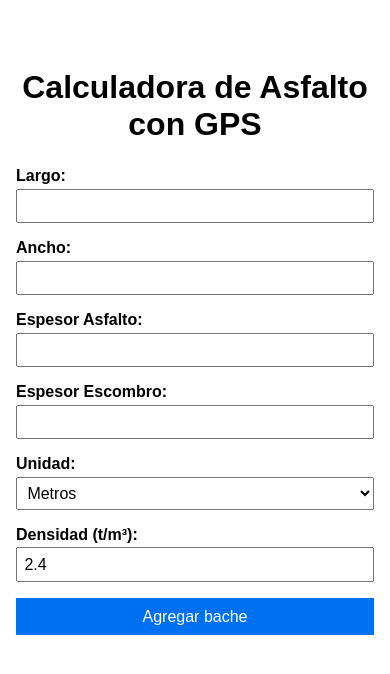
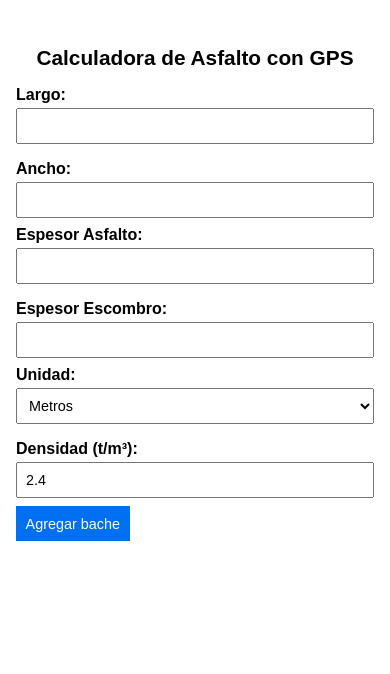
Before and after one commit to OmegaMCCesar/sass-arq-cess-app, a React (Create React App) app: page / in a window 390 px wide. Shown: the top 674 px of the page. Built offline with nearby package versions, Linux system fonts and the light colour scheme.

Commit message:
add more data table

```diff
--- a/public/index.html
+++ b/public/index.html
@@ -1,5 +1,5 @@
 <!DOCTYPE html>
-<html lang="en">
+<html lang="es">
   <head>
     <meta charset="utf-8" />
     <link rel="icon" href="%PUBLIC_URL%/favicon.ico" />
--- a/src/App.js
+++ b/src/App.js
@@ -149,6 +149,7 @@ export default function App() {
       </form>
 
       {baches.length > 0 && (
+        <div className={styles.tableWrapper}>
         <table className={styles.table}>
           <thead>
             <tr>
@@ -183,6 +184,7 @@ export default function App() {
             </tr>
           </tfoot>
         </table>
+        </div>
       )}
     </div>
   );
--- a/src/App.module.css
+++ b/src/App.module.css
@@ -1,31 +1,140 @@
 .container {
-  max-width: 700px;
-  margin: 2rem auto;
+  max-width: 100%;
+  margin: 1rem auto;
   padding: 1rem;
   font-family: Arial, sans-serif;
 }
-.title { text-align: center; margin-bottom: 1.5rem; }
-.form { display: flex; flex-direction: column; gap: 1rem; }
-.row { display: flex; flex-wrap: wrap; gap: 1rem; }
-label { flex: 1 1 45%; display: flex; flex-direction: column; font-weight: bold; }
-input, select { padding: 0.4rem; font-size: 1rem; margin-top: 0.2rem; }
+
+.title {
+  text-align: center;
+  margin-bottom: 1rem;
+  font-size: 1.5rem;
+}
+
+.form {
+  display: flex;
+  flex-direction: column;
+  gap: 1rem;
+}
+
+.row {
+  display: flex;
+  gap: 1rem;
+  flex-wrap: wrap;
+}
+
+label {
+  flex: 1 1 45%;
+  display: flex;
+  flex-direction: column;
+  font-weight: bold;
+}
+
+input, select {
+  padding: 0.5rem;
+  font-size: 1rem;
+  margin-top: 0.25rem;
+}
+
 .button {
-  padding: 0.6rem; font-size: 1rem; background-color: #0070f3;
-  color: white; border: none; cursor: pointer;
+  padding: 0.6rem;
+  font-size: 1rem;
+  background-color: #0070f3;
+  color: white;
+  border: none;
+  cursor: pointer;
+  align-self: flex-start;
 }
-.button:hover { background-color: #005bb5; }
-.warning { color: #c0392b; font-size: 0.9rem; }
+
+.button:hover {
+  background-color: #005bb5;
+}
+
+.warning {
+  color: #c0392b;
+  font-size: 0.9rem;
+}
+
+/* Ajustes para tabla */
+.tableWrapper {
+  width: 100%;
+  overflow-x: auto;
+  margin-top: 2rem;
+}
+
 .table {
-  width: 100%; border-collapse: collapse; margin-top: 2rem;
+  width: 100%;
+  border-collapse: collapse;
+  min-width: 600px;
 }
+
 .table th, .table td {
-  border: 1px solid #ccc; padding: 0.5rem; text-align: center;
+  border: 1px solid #ccc;
+  padding: 0.5rem;
+  text-align: center;
+  vertical-align: top;
+  font-size: 0.9rem;
 }
+
+.table th {
+  background-color: #f4f4f4;
+  font-weight: bold;
+}
+
 .table tfoot td {
-  background-color: #eaeaea; font-weight: bold;
+  background-color: #eaeaea;
+  font-weight: bold;
 }
+
 .delete {
-  background: #e74c3c; color: white; border: none;
-  padding: 0.2rem 0.4rem; cursor: pointer; border-radius: 4px;
+  background: #e74c3c;
+  color: white;
+  border: none;
+  padding: 0.2rem 0.4rem;
+  cursor: pointer;
+  border-radius: 4px;
 }
-.delete:hover { background: #c0392b; }
+.delete:hover {
+  background: #c0392b;
+}
+
+/* Media queries para pantallas pequeñas */
+@media (max-width: 768px) {
+  .title {
+    font-size: 1.3rem;
+  }
+  .row {
+    flex-direction: column;
+  }
+  label {
+    flex: 1 1 100%;
+  }
+  .table {
+    font-size: 0.8rem;
+  }
+}
+
+@media (max-width: 480px) {
+  .form {
+    gap: 0.5rem;
+  }
+  input, select, .button {
+    font-size: 0.9rem;
+  }
+  .table th, .table td {
+    padding: 0.3rem;
+  }
+}
+.locateBtn {
+  background: #4CAF50; color: white; border: none;
+  padding: 0.3rem 0.5rem; cursor: pointer; border-radius: 4px;
+}
+.locateBtn:hover { background: #45a049; }
+
+.modal {
+  position: fixed; top:50%; left:50%; transform:translate(-50%,-50%);
+  background: white; padding: 1rem 2rem; border: 1px solid #ccc;
+  box-shadow: 0 2px 8px rgba(0,0,0,0.2); z-index:100;
+}
+.modal h3 { margin-top: 0; }
+.modal button { margin-top:1rem; }
```
